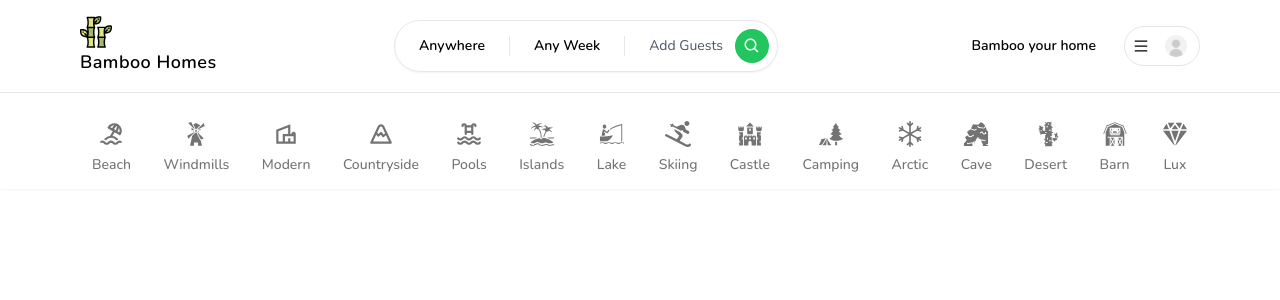
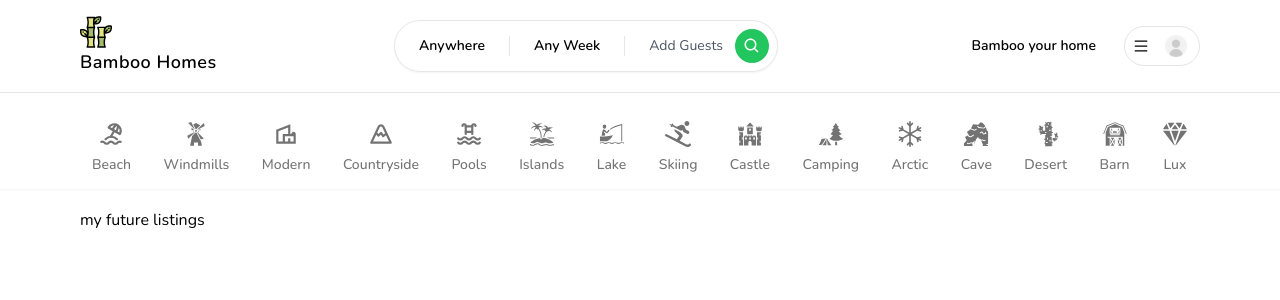
Before and after one commit to ALEXANDER-KRAZY/bamboohomes, a Next.js app: page / in a window 1280 px wide. Shown: the top 300 px of the page. Built offline with nearby package versions, Linux system fonts and the light colour scheme; no server answers; what world-countries would draw is missing.

Commit message:
Add paddingtop of 24

```diff
--- a/app/page.tsx
+++ b/app/page.tsx
@@ -5,8 +5,13 @@ export default function Home() {
   return (
     <ClientOnly>
       <Container>
-        <div>
-          Empty
+        <div className="
+        pt-24
+
+        ">
+          <div>
+            my future listings
+          </div>
         </div>
       </Container>
     </ClientOnly>
```
